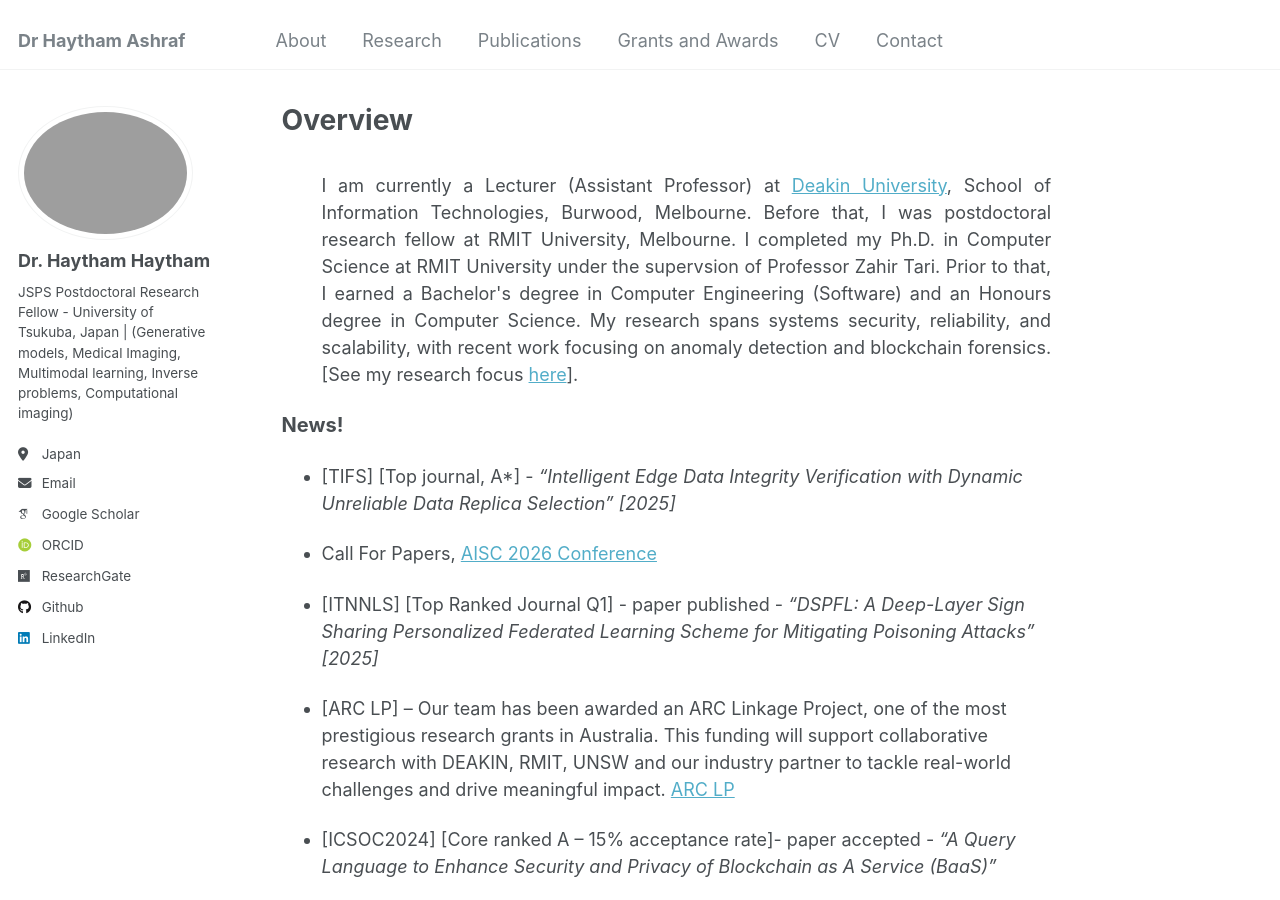
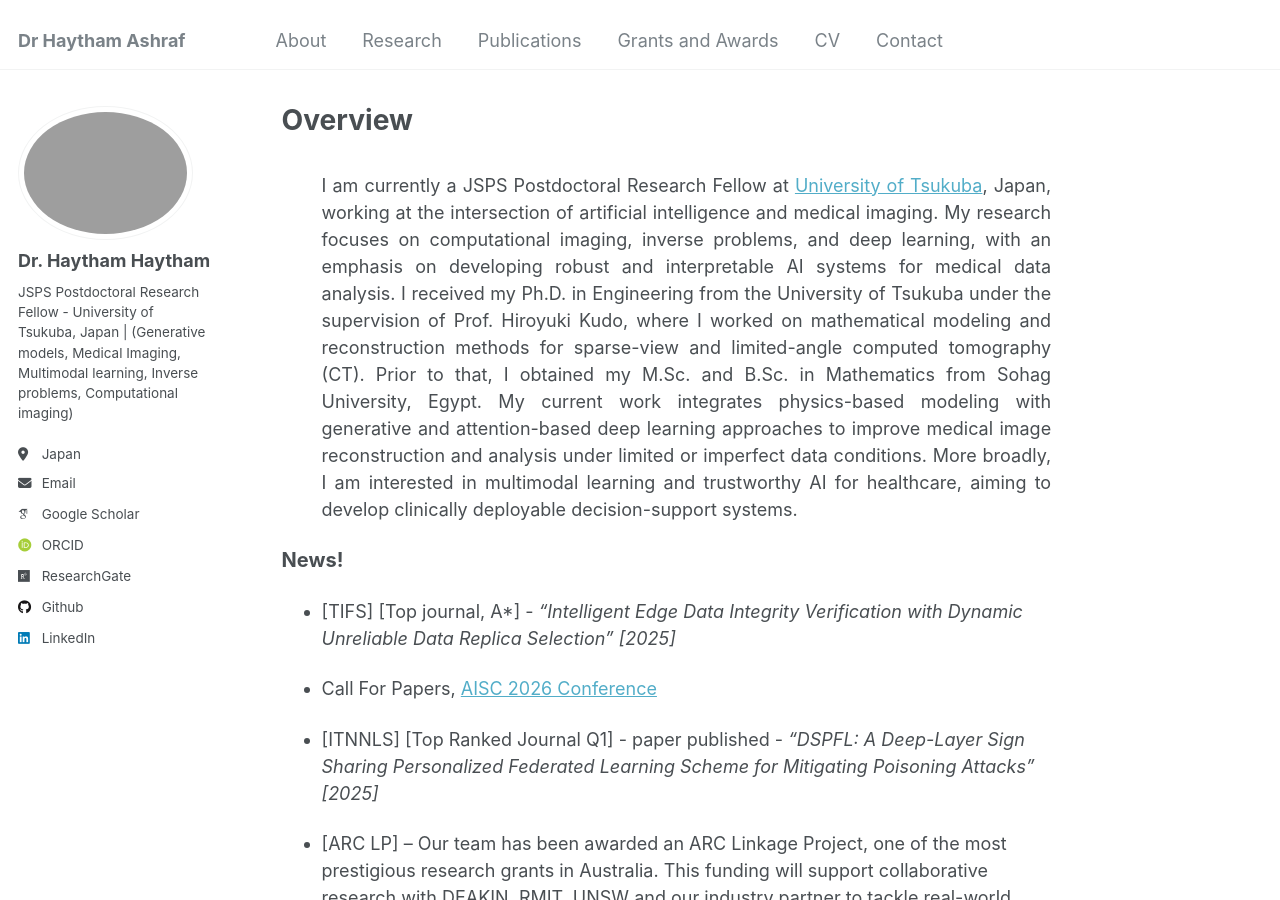
Before and after one commit to Haytham-ali/haytham-ashraf.github.io, a Jekyll site: the page built from _pages/about.md, in a window 1280 px wide and 900 px high. Built offline with Jekyll 4.4.1, drawn with Linux system fonts in a browser that asks for light colours; some web fonts are replaced.

Commit message:
Update about.md

```diff
--- a/_pages/about.md
+++ b/_pages/about.md
@@ -10,7 +10,15 @@ redirect_from:
 <span style="text-align: justify;"></span>
 
 
-  <ul style="text-align: justify;"> I am currently a Lecturer (Assistant Professor) at <a href="https://www.deakin.edu.au/">Deakin University</a>, School of Information Technologies, Burwood, Melbourne. Before that, I was postdoctoral research fellow at RMIT University, Melbourne. I completed my Ph.D. in Computer Science at RMIT University under the supervsion of Professor Zahir Tari. Prior to that, I earned a Bachelor's degree in Computer Engineering (Software) and an Honours degree in Computer Science. My research spans systems security, reliability, and scalability, with recent work focusing on anomaly detection and blockchain forensics. [See my research focus <a href="https://nasrin-sohrabi.github.io/research/"> here</a>].</ul>
+ <span style="text-align: justify;"></span>
+
+<ul style="text-align: justify;">
+I am currently a JSPS Postdoctoral Research Fellow at <a href="https://www.tsukuba.ac.jp/">University of Tsukuba</a>, Japan, working at the intersection of artificial intelligence and medical imaging. My research focuses on computational imaging, inverse problems, and deep learning, with an emphasis on developing robust and interpretable AI systems for medical data analysis.
+
+I received my Ph.D. in Engineering from the University of Tsukuba under the supervision of Prof. Hiroyuki Kudo, where I worked on mathematical modeling and reconstruction methods for sparse-view and limited-angle computed tomography (CT). Prior to that, I obtained my M.Sc. and B.Sc. in Mathematics from Sohag University, Egypt.
+
+My current work integrates physics-based modeling with generative and attention-based deep learning approaches to improve medical image reconstruction and analysis under limited or imperfect data conditions. More broadly, I am interested in multimodal learning and trustworthy AI for healthcare, aiming to develop clinically deployable decision-support systems.
+</ul>
 
 <span style="font-size:20px;">News!</span>
 ======
```
